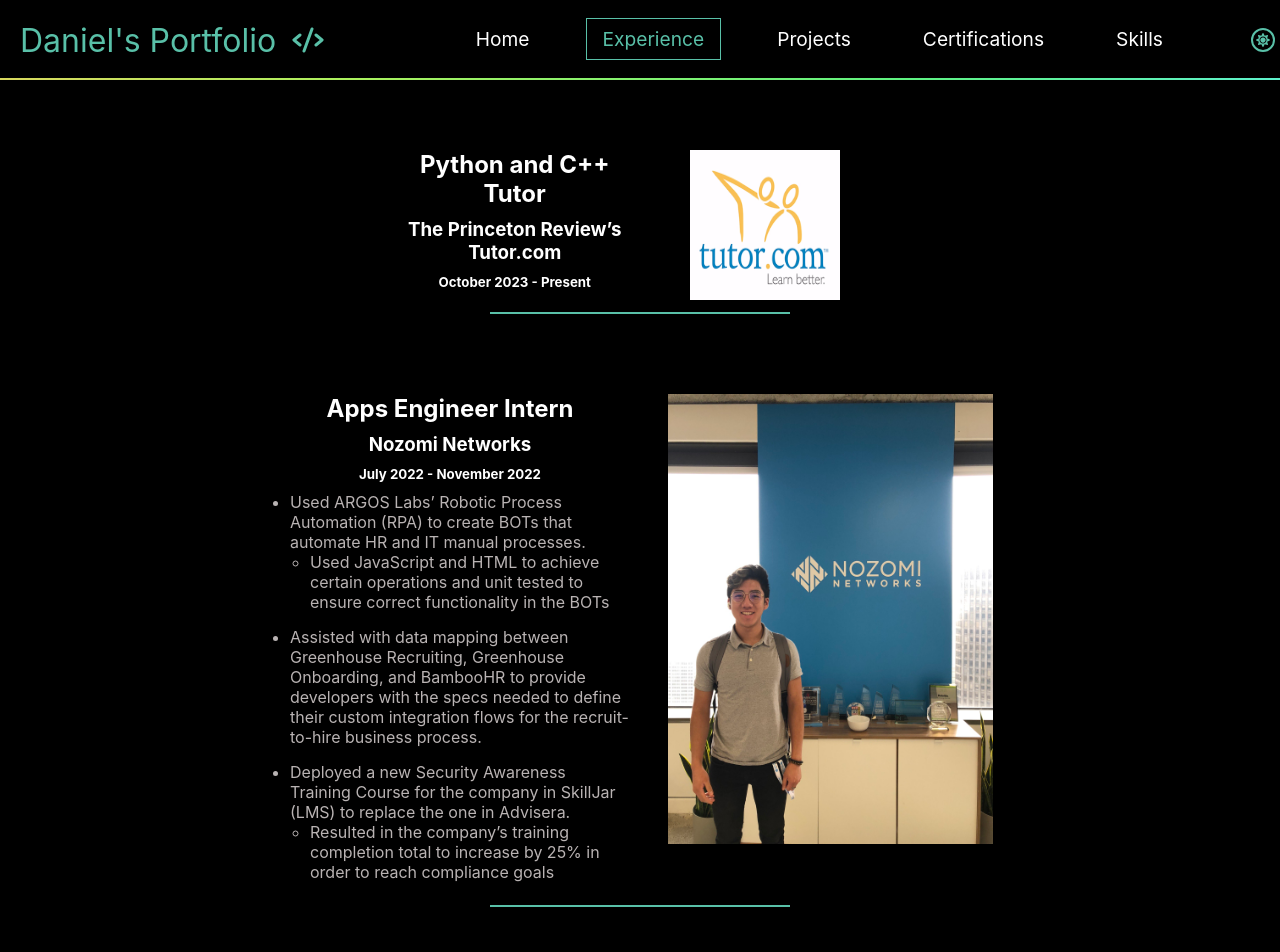
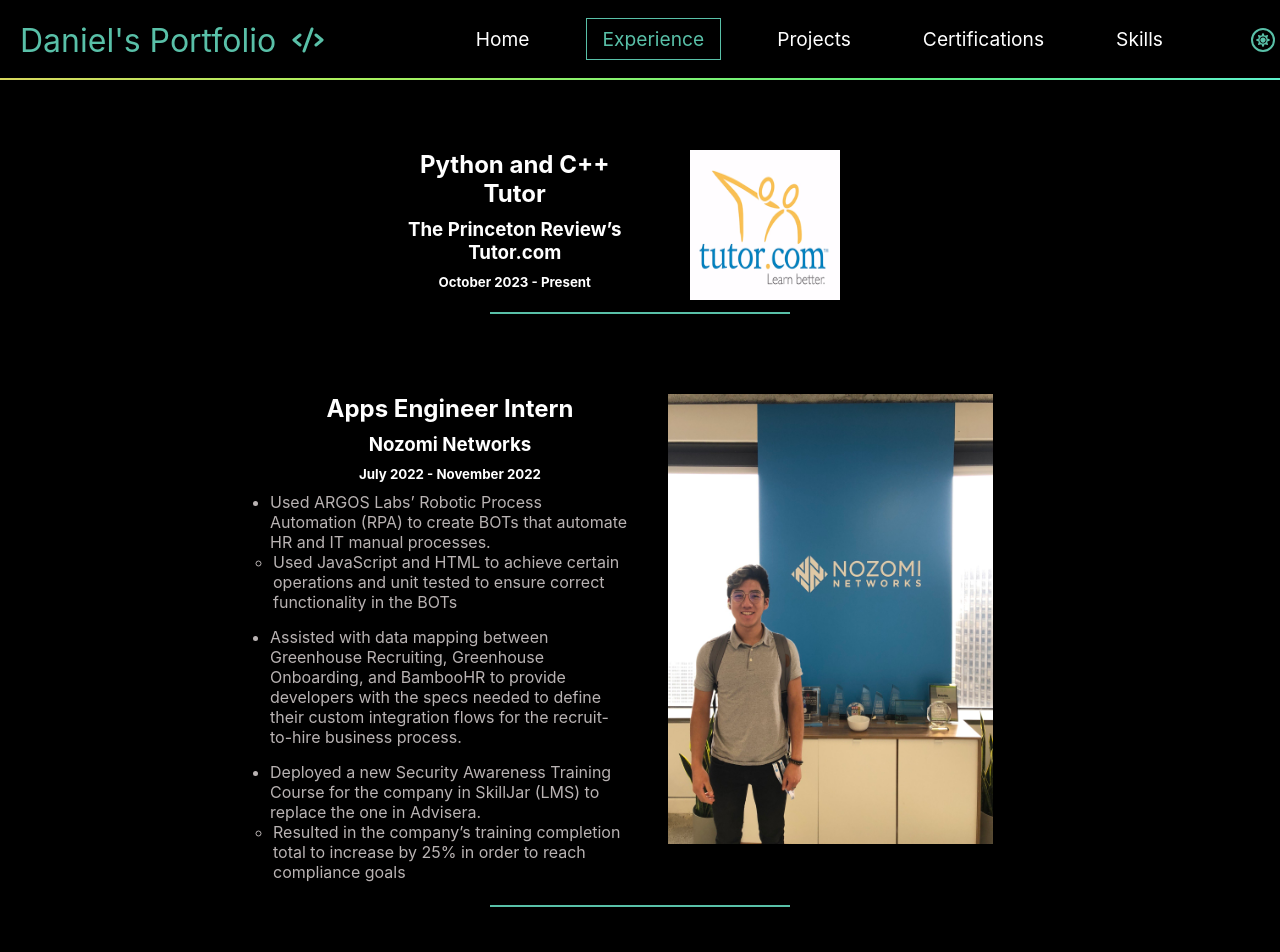
Before and after one commit to DanielChoy17/personal-portfolio, a React (Create React App) app: page /#/experience in a window 1280 px wide. Shown: the top 952 px of the page. Built offline with nearby package versions, Linux system fonts and the light colour scheme.

Commit message:
Even more spacing testing

```diff
--- a/src/screens/screens.css
+++ b/src/screens/screens.css
@@ -46,7 +46,7 @@
 }
 
 .sub-bullet {
-  margin-left: 20px;
+  padding-left: 3px;
 }
 
 /*--------------------------------------------------------------------------------------*/
@@ -104,7 +104,6 @@
     color: #333333;
     margin-bottom: 15px;
     text-align: left;
-    margin-left: 20px;
 }
 
 .section {
@@ -181,7 +180,6 @@
     color: #b9b3b3;
     margin-bottom: 15px;
     text-align: left;
-    padding-left: 20px;
 }
 
 .dark-section {
```
